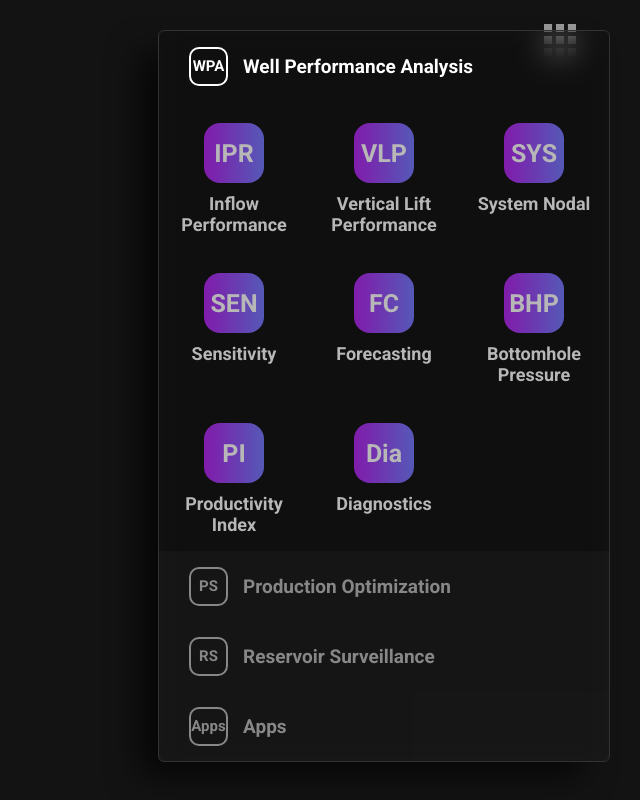
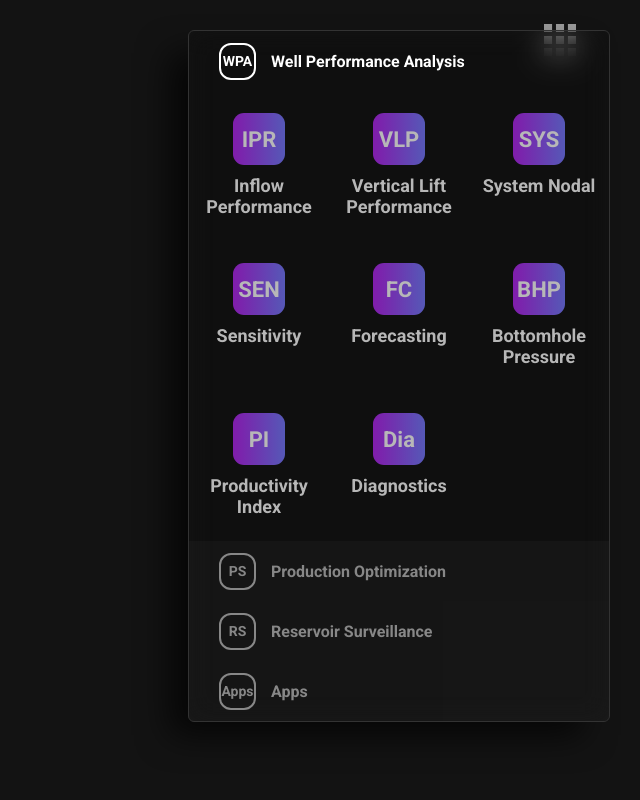
Before and after one commit to IgorDyniewski/menu-recruitment-task, a React (Create React App) app: page / in a window 1280 px wide. Shown: the whole page, without its empty margins (640-1280 px from the left). Built offline with nearby package versions, Linux system fonts and the light colour scheme.

Commit message:
Update App.js

```diff
--- a/src/App.js
+++ b/src/App.js
@@ -44,7 +44,7 @@ const Menu = styled.div`
     position: relative;
     border: 1.7px solid #333333;
     overflow: hidden;
-    width: 450px;
+    width: 420px;
     /* height: 600px; */
     border-radius: 6px;
 
@@ -85,7 +85,7 @@ const RowMain = styled.div`
     color: white;
 `
 const RowHeaderWrapper = styled.div`
-    height: 70px;
+    height: 60px;
     width: 100%;
     display: block;
     position: relative;
@@ -114,22 +114,22 @@ const RowContent = styled.div`
     flex-wrap: wrap;
 `
 const ShortCutBox = styled.div`
-    width: 35px;
-    height: 35px;
+    width: 33px;
+    height: 33px;
     border: 2px solid white;
     display: flex;
     justify-content: center;
     align-items: center;
     margin-right: 15px;
-    font-size: 15px;
-    border-radius: 10px;
+    font-size: 14px;
+    border-radius: 12px;
 `
 const Title = styled.span`
-    font-size: 19px;
+    font-size: 176x;
 `
 const NodeMain = styled.div`
-    width: 150px;
-    height: 150px;
+    width: 140px;
+    height: 140px;
     /* border: 1px solid red; */
     display: flex;
     flex-direction: column;
@@ -148,9 +148,9 @@ const NodeMain = styled.div`
     }
 `
 const NodeShortcut = styled.div`
-    width: 60px;
-    height: 60px;
-    border-radius: 16px;
+    width: 52px;
+    height: 52px;
+    border-radius: 11px;
     background: rgb(178, 36, 239);
     background: linear-gradient(
         90deg,
@@ -162,7 +162,7 @@ const NodeShortcut = styled.div`
     display: flex;
     justify-content: center;
     align-items: center;
-    font-size: 25px;
+    font-size: 22px;
 `
 const NodeText = styled.span`
     font-size: 18px;
```
